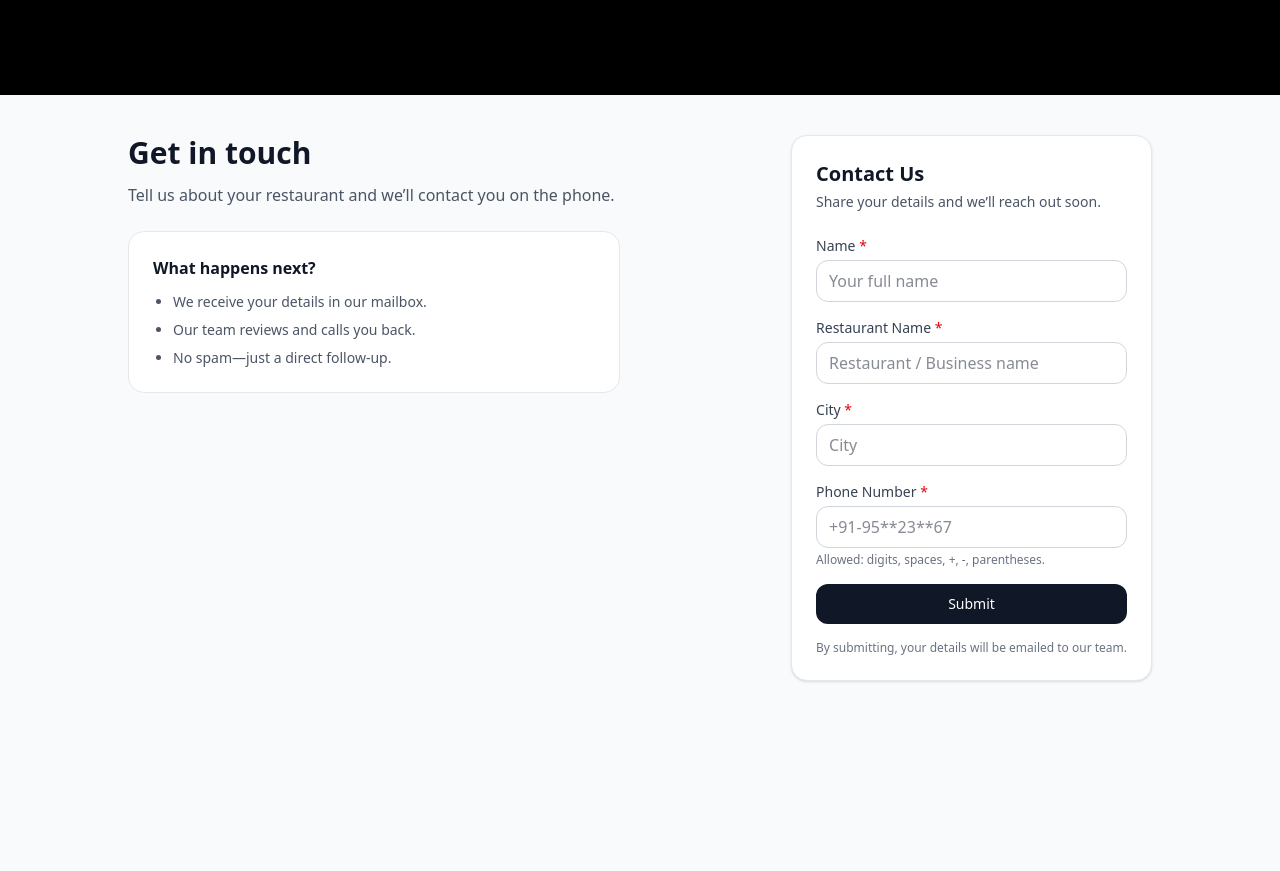
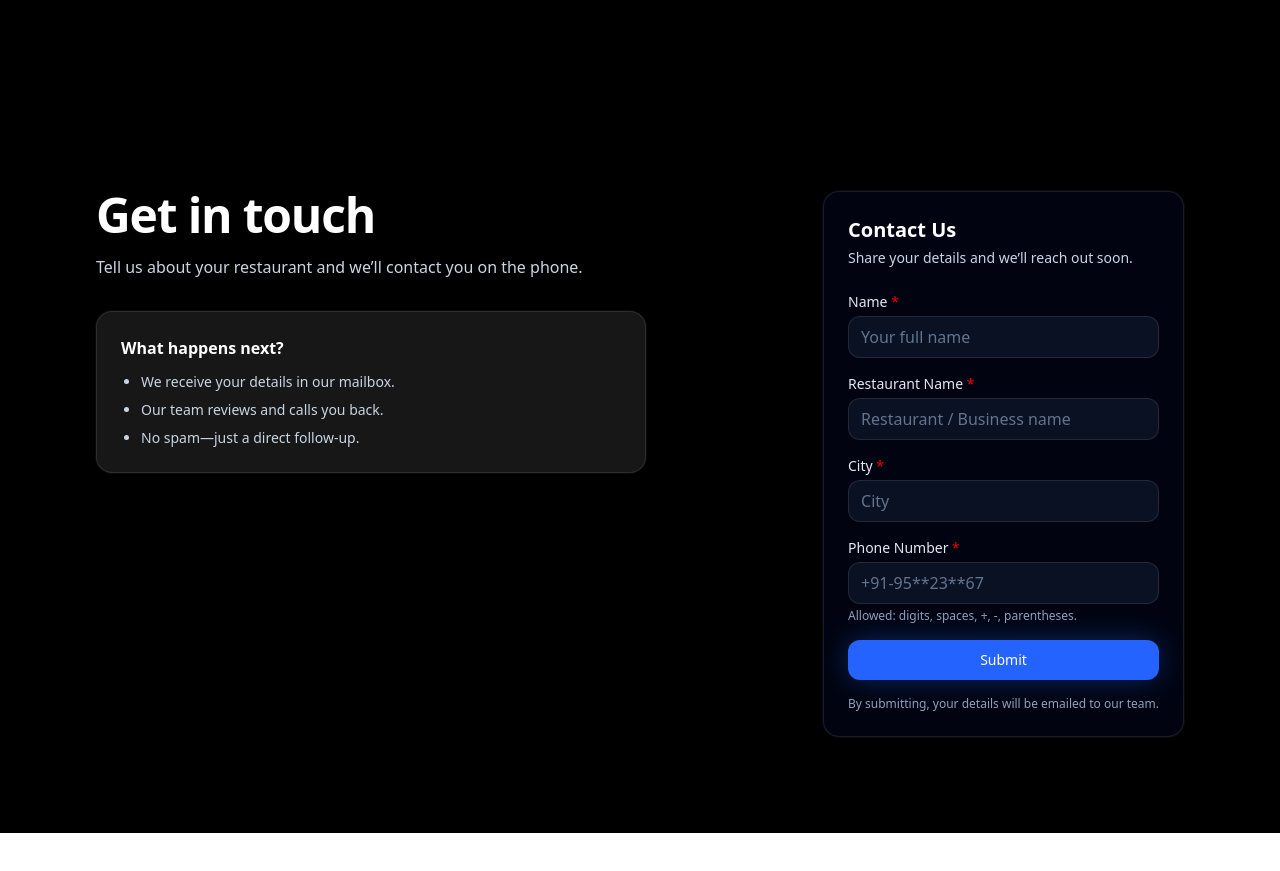
Before and after one commit to Binder101/KostCartWeb, a Next.js app: page / in a window 1280 px wide. Shown: the part 1946-2817 px from the top of the page. After the commit the page ends 2779 px from the top, so only its background shows below. Built offline with nearby package versions, Linux system fonts and the light colour scheme.

Commit message:
Unify contact section styling and routes

```diff
--- a/src/app/contact/page.tsx
+++ /dev/null
@@ -1,33 +0,0 @@
-import ContactUsForm from "@/app/layouts/ContactUsForm";
-
-export default function ContactPage() {
-    return (
-        <main className="min-h-screen bg-gray-50 px-4 py-10">
-            <div className="mx-auto max-w-5xl">
-                <div className="grid gap-10 lg:grid-cols-2 lg:items-start">
-                    <div>
-                        <h1 className="text-3xl font-bold text-gray-900">
-                            Get in touch
-                        </h1>
-                        <p className="mt-3 text-gray-600">
-                            Tell us about your restaurant and we’ll contact you on the phone.
-                        </p>
-
-                        <div className="mt-6 rounded-2xl border border-gray-200 bg-white p-6">
-                            <h3 className="font-semibold text-gray-900">What happens next?</h3>
-                            <ul className="mt-3 list-disc space-y-2 pl-5 text-sm text-gray-600">
-                                <li>We receive your details in our mailbox.</li>
-                                <li>Our team reviews and calls you back.</li>
-                                <li>No spam—just a direct follow-up.</li>
-                            </ul>
-                        </div>
-                    </div>
-
-                    <div className="lg:justify-self-end">
-                        <ContactUsForm />
-                    </div>
-                </div>
-            </div>
-        </main>
-    );
-}
--- a/src/app/layout.tsx
+++ b/src/app/layout.tsx
@@ -1,6 +1,7 @@
 import type { Metadata } from "next";
 import "./globals.css";
 import React from "react";
+import Header from "@/app/layouts/Header";
 
 export const metadata: Metadata = {
   title: "Kost Cart",
@@ -15,6 +16,7 @@ export default function RootLayout({
   return (
     <html lang="en">
       <body className="bg-radial from-indigo-900 to to-black to-55% h-screen w-screen bg-cover">
+        <Header />
         {children}
       </body>
     </html>
--- /dev/null
+++ b/src/app/layouts/ContactSection.tsx
@@ -0,0 +1,36 @@
+import ContactUsForm from "@/app/layouts/ContactUsForm";
+
+export default function ContactSection() {
+    return (
+        <section className="bg-black py-16 sm:py-20 lg:py-24">
+            <div className="mx-auto max-w-6xl px-4 sm:px-6 lg:px-8">
+                <div className="grid gap-10 lg:grid-cols-[1.05fr_0.95fr] lg:items-start">
+                    <div>
+                        <h2 className="text-4xl font-semibold tracking-tight text-white sm:text-5xl">
+                            Get in touch
+                        </h2>
+                        <p className="mt-4 text-base text-slate-300">
+                            Tell us about your restaurant and we’ll contact you on the
+                            phone.
+                        </p>
+
+                        <div className="mt-8 rounded-2xl border border-white/10 bg-[#171717] p-6 text-slate-200 shadow-[0_0_0_1px_rgba(255,255,255,0.04)]">
+                            <h3 className="font-semibold text-white">
+                                What happens next?
+                            </h3>
+                            <ul className="mt-3 list-disc space-y-2 pl-5 text-sm text-slate-300">
+                                <li>We receive your details in our mailbox.</li>
+                                <li>Our team reviews and calls you back.</li>
+                                <li>No spam—just a direct follow-up.</li>
+                            </ul>
+                        </div>
+                    </div>
+
+                    <div className="lg:justify-self-end">
+                        <ContactUsForm />
+                    </div>
+                </div>
+            </div>
+        </section>
+    );
+}
--- a/src/app/layouts/ContactUsForm.tsx
+++ b/src/app/layouts/ContactUsForm.tsx
@@ -1,7 +1,6 @@
 "use client";
 
 import { useMemo, useState } from "react";
-import { useRouter } from "next/navigation";
 
 type FormState = {
     name: string;
@@ -23,8 +22,6 @@ function normalizePhone(input: string) {
 }
 
 export default function ContactUsForm() {
-    const router = useRouter();
-
     const [form, setForm] = useState<FormState>({
         name: "",
         restaurantName: "",
@@ -35,6 +32,7 @@ export default function ContactUsForm() {
 
     const [submitting, setSubmitting] = useState(false);
     const [error, setError] = useState<string | null>(null);
+    const [submitted, setSubmitted] = useState(false);
 
     const isValid = useMemo(() => {
         const nameOk = form.name.trim().length >= 2;
@@ -59,7 +57,7 @@ export default function ContactUsForm() {
         // Honeypot check
         if (form.companyWebsite.trim().length > 0) {
             // Silently succeed to frustrate bots
-            router.push("/contact/thank-you");
+            setSubmitted(true);
             return;
         }
 
@@ -69,15 +67,19 @@ export default function ContactUsForm() {
         }
 
         setSubmitting(true);
+        setSubmitted(false);
         try {
-            const apiBase = process.env.NEXT_PUBLIC_API_URL;
+            const apiBase =
+                process.env.NEXT_PUBLIC_BASE_API ||
+                process.env.NEXT_PUBLIC_API_URL;
             if (!apiBase) {
                 throw new Error(
-                    "Missing NEXT_PUBLIC_API_URL. Set it in .env.local."
+                    "Missing NEXT_PUBLIC_BASE_API. Set it in .env.local."
                 );
             }
 
-            const res = await fetch(`${apiBase}/api/v1/contact`, {
+            const normalizedBase = apiBase.replace(/\/+$/, "");
+            const res = await fetch(`${normalizedBase}/api/v1/contact`, {
                 method: "POST",
                 headers: { "Content-Type": "application/json" },
                 body: JSON.stringify({
@@ -98,7 +100,14 @@ export default function ContactUsForm() {
             }
 
             // Success
-            router.push("/contact/thank-you");
+            setSubmitted(true);
+            setForm({
+                name: "",
+                restaurantName: "",
+                city: "",
+                phoneNumber: "",
+                companyWebsite: "",
+            });
         } catch (err: any) {
             setError(err?.message ?? "Failed to submit. Please try again.");
         } finally {
@@ -108,16 +117,16 @@ export default function ContactUsForm() {
 
     return (
         <div className="w-full max-w-xl">
-            <div className="rounded-2xl border border-gray-200 bg-white p-6 shadow-sm">
-                <h2 className="text-xl font-semibold text-gray-900">Contact Us</h2>
-                <p className="mt-1 text-sm text-gray-600">
+            <div className="rounded-2xl border border-white/10 bg-slate-950/70 p-6 text-slate-100 shadow-[0_0_0_1px_rgba(255,255,255,0.04)] backdrop-blur">
+                <h2 className="text-xl font-semibold text-white">Contact Us</h2>
+                <p className="mt-1 text-sm text-slate-300">
                     Share your details and we’ll reach out soon.
                 </p>
 
                 <form className="mt-6 space-y-4" onSubmit={handleSubmit}>
                     {/* Honeypot (hidden) */}
                     <div className="hidden">
-                        <label className="text-sm font-medium text-gray-700">
+                        <label className="text-sm font-medium text-slate-300">
                             Company Website
                         </label>
                         <input
@@ -129,7 +138,7 @@ export default function ContactUsForm() {
                     </div>
 
                     <div>
-                        <label className="block text-sm font-medium text-gray-700">
+                        <label className="block text-sm font-medium text-slate-200">
                             Name <span className="text-red-600">*</span>
                         </label>
                         <input
@@ -137,14 +146,14 @@ export default function ContactUsForm() {
                             value={form.name}
                             onChange={(e) => onChange("name", e.target.value)}
                             placeholder="Your full name"
-                            className="mt-1 w-full rounded-xl border border-gray-300 px-3 py-2 text-gray-900 outline-none ring-0 focus:border-gray-900"
+                            className="mt-1 w-full rounded-xl border border-white/10 bg-slate-900/70 px-3 py-2 text-slate-100 outline-none ring-0 placeholder:text-slate-500 focus:border-blue-400"
                             required
                             minLength={2}
                         />
                     </div>
 
                     <div>
-                        <label className="block text-sm font-medium text-gray-700">
+                        <label className="block text-sm font-medium text-slate-200">
                             Restaurant Name <span className="text-red-600">*</span>
                         </label>
                         <input
@@ -152,14 +161,14 @@ export default function ContactUsForm() {
                             value={form.restaurantName}
                             onChange={(e) => onChange("restaurantName", e.target.value)}
                             placeholder="Restaurant / Business name"
-                            className="mt-1 w-full rounded-xl border border-gray-300 px-3 py-2 text-gray-900 outline-none ring-0 focus:border-gray-900"
+                            className="mt-1 w-full rounded-xl border border-white/10 bg-slate-900/70 px-3 py-2 text-slate-100 outline-none ring-0 placeholder:text-slate-500 focus:border-blue-400"
                             required
                             minLength={2}
                         />
                     </div>
 
                     <div>
-                        <label className="block text-sm font-medium text-gray-700">
+                        <label className="block text-sm font-medium text-slate-200">
                             City <span className="text-red-600">*</span>
                         </label>
                         <input
@@ -167,14 +176,14 @@ export default function ContactUsForm() {
                             value={form.city}
                             onChange={(e) => onChange("city", e.target.value)}
                             placeholder="City"
-                            className="mt-1 w-full rounded-xl border border-gray-300 px-3 py-2 text-gray-900 outline-none ring-0 focus:border-gray-900"
+                            className="mt-1 w-full rounded-xl border border-white/10 bg-slate-900/70 px-3 py-2 text-slate-100 outline-none ring-0 placeholder:text-slate-500 focus:border-blue-400"
                             required
                             minLength={2}
                         />
                     </div>
 
                     <div>
-                        <label className="block text-sm font-medium text-gray-700">
+                        <label className="block text-sm font-medium text-slate-200">
                             Phone Number <span className="text-red-600">*</span>
                         </label>
                         <input
@@ -184,32 +193,38 @@ export default function ContactUsForm() {
                                 onChange("phoneNumber", normalizePhone(e.target.value))
                             }
                             placeholder="+91-95**23**67"
-                            className="mt-1 w-full rounded-xl border border-gray-300 px-3 py-2 text-gray-900 outline-none ring-0 focus:border-gray-900"
+                            className="mt-1 w-full rounded-xl border border-white/10 bg-slate-900/70 px-3 py-2 text-slate-100 outline-none ring-0 placeholder:text-slate-500 focus:border-blue-400"
                             required
                             pattern="^[0-9+\-() ]{7,20}$"
                             minLength={7}
                             maxLength={20}
                         />
-                        <p className="mt-1 text-xs text-gray-500">
+                        <p className="mt-1 text-xs text-slate-400">
                             Allowed: digits, spaces, +, -, parentheses.
                         </p>
                     </div>
 
                     {error && (
-                        <div className="rounded-xl border border-red-200 bg-red-50 p-3 text-sm text-red-700">
+                        <div className="rounded-xl border border-red-500/40 bg-red-500/10 p-3 text-sm text-red-200">
                             {error}
+                        </div>
+                    )}
+
+                    {submitted && !error && (
+                        <div className="rounded-xl border border-emerald-400/40 bg-emerald-400/10 p-3 text-sm text-emerald-100">
+                            Thanks! We’ve received your details and will reach out soon.
                         </div>
                     )}
 
                     <button
                         type="submit"
                         disabled={submitting}
-                        className="inline-flex w-full items-center justify-center rounded-xl bg-gray-900 px-4 py-2.5 text-sm font-medium text-white hover:bg-gray-800 disabled:cursor-not-allowed disabled:opacity-60"
+                        className="inline-flex w-full items-center justify-center rounded-xl bg-[#2563ff] px-4 py-2.5 text-sm font-medium text-white shadow-[0_0_30px_rgba(37,99,255,0.35)] transition hover:bg-[#1d4fe0] disabled:cursor-not-allowed disabled:opacity-60"
                     >
                         {submitting ? "Submitting..." : "Submit"}
                     </button>
 
-                    <p className="text-center text-xs text-gray-500">
+                    <p className="text-center text-xs text-slate-400">
                         By submitting, your details will be emailed to our team.
                     </p>
                 </form>
--- a/src/app/page.tsx
+++ b/src/app/page.tsx
@@ -1,7 +1,6 @@
 
-import Header from "@/app/layouts/Header";
 import Hero from "@/app/layouts/Hero";
-import ContactPage from "@/app/contact/page";
+import ContactSection from "@/app/layouts/ContactSection";
 import ProblemStatementSection from "@/app/layouts/ProblemStatementSection";
 import KeyFeaturesSection from "@/app/layouts/KeyFeaturesSection";
 
@@ -9,11 +8,10 @@ export default function Home() {
   return (
     <div className="">
       <main className="pt-14 sm:pt-12 lg:pt-16">
-        <Header/>
           <Hero/>
           <ProblemStatementSection/>
           <KeyFeaturesSection/>
-          <ContactPage/>
+          <ContactSection/>
       </main>
     </div>
   );
```
Also changed, not shown: src/app/contact/thank-you/page.tsx (deleted, +0 -18 lines).
